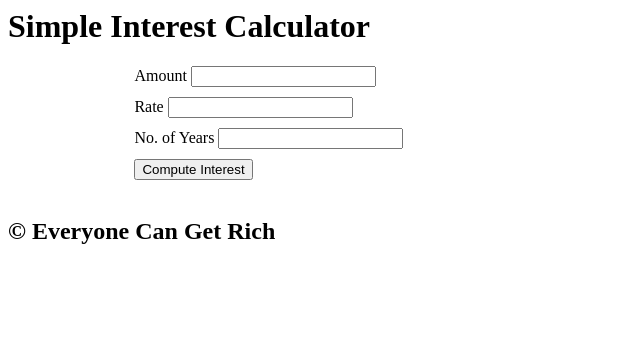
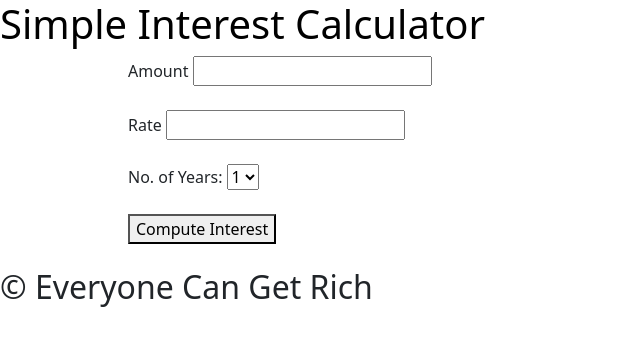
Before and after one commit to surangajayalath/co1, a plain HTML site: page index.html in a window 1280 px wide. Shown: the whole page, without its empty margins (0-640 px from the left). Drawn offline with nearby package versions, Linux system fonts and the light colour scheme.

Commit message:
Update index.html

```diff
--- a/index.html
+++ b/index.html
@@ -1,15 +1,27 @@
 <html>
     <head>
+    	<title>Web App – Simple Interest Calculator</title>
     <script src="script.js"></script>
     <link rel="stylesheet" href="style.css">
+   <link href="https://cdn.jsdelivr.net/npm/bootstrap@5.0.0-beta1/dist/css/bootstrap.min.css" rel="stylesheet" integrity="sha384-giJF6kkoqNQ00vy+HMDP7azOuL0xtbfIcaT9wjKHr8RbDVddVHyTfAAsrekwKmP1" crossorigin="anonymous">
     </head>
-    <body>
-        <h1>Simple Interest Calculator</h1>
+    <body class="body">
+  <div class="cal">
+        <h1 >Simple Interest Calculator</h1>
 <div class="main">
-        Amount <input type="tel"  id="principal">  <br/>
-        Rate <input type="number"  id="rate">  <br/>
-        No. of Years <input type="number"  id="years">  <br/>
+        Amount <input class="mb-4" type="number"  id="principal">  <br/>
+        Rate <input class="mb-4" type="number"  id="rate">  <br/>
+        No. of Years:
+        <!--<input class="mb-4" type="number"  id="years">-->
 
+        <select  class="mb-4 " id="years">
+        	<option value="1">1</option>
+        	<option value="2">2</option>
+        	<option value="3">3</option>
+        	<option value="4">4</option>
+        	<option value="5">5</option>
+        </select>
+        <br>
         <button onclick="compute()">Compute Interest</button>
 
 <br><br>
@@ -19,5 +31,6 @@
 
 </div>
 <h2><span>&#169;</span> Everyone Can Get Rich</h2>
+</div>
     </body>
 </html>
```
